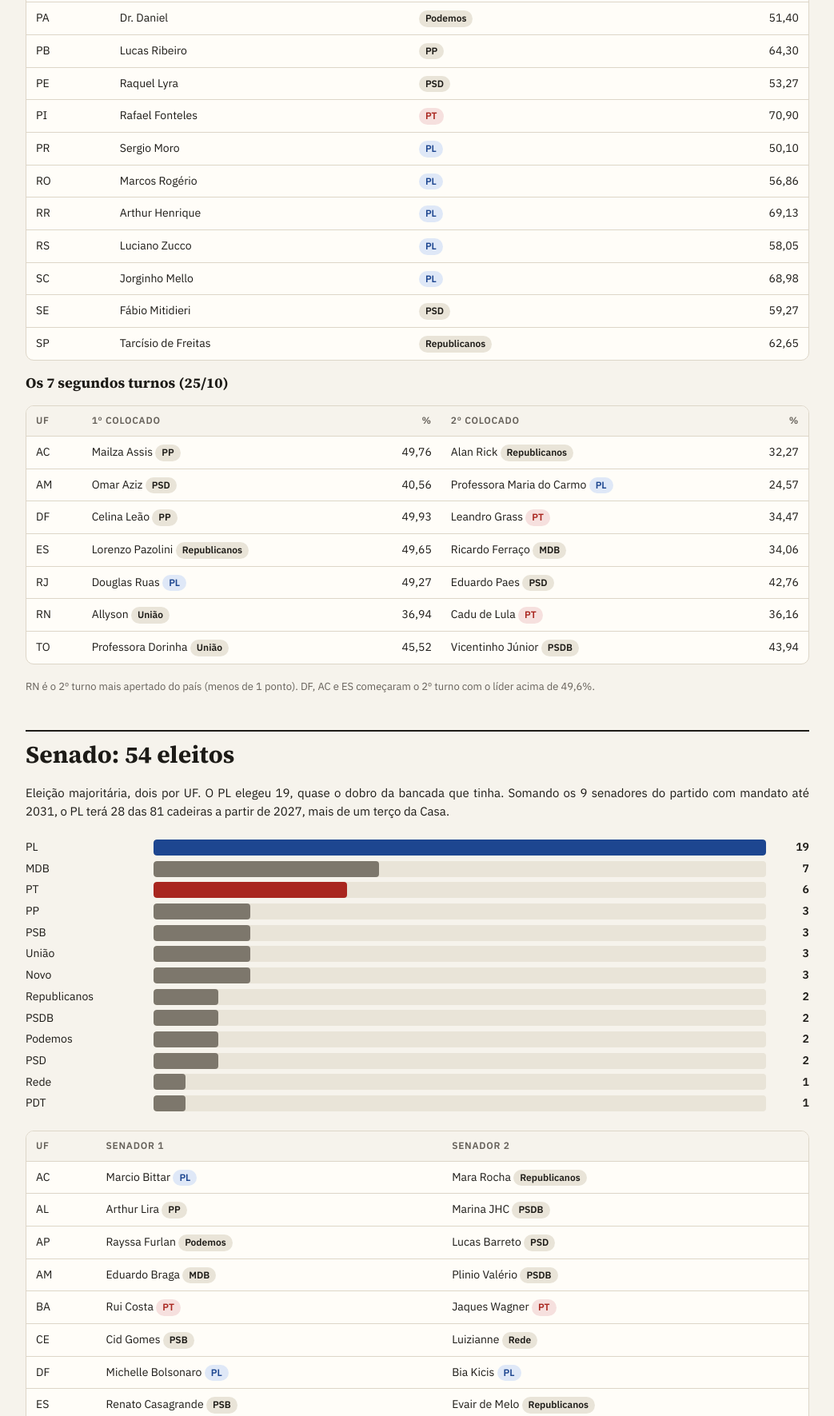
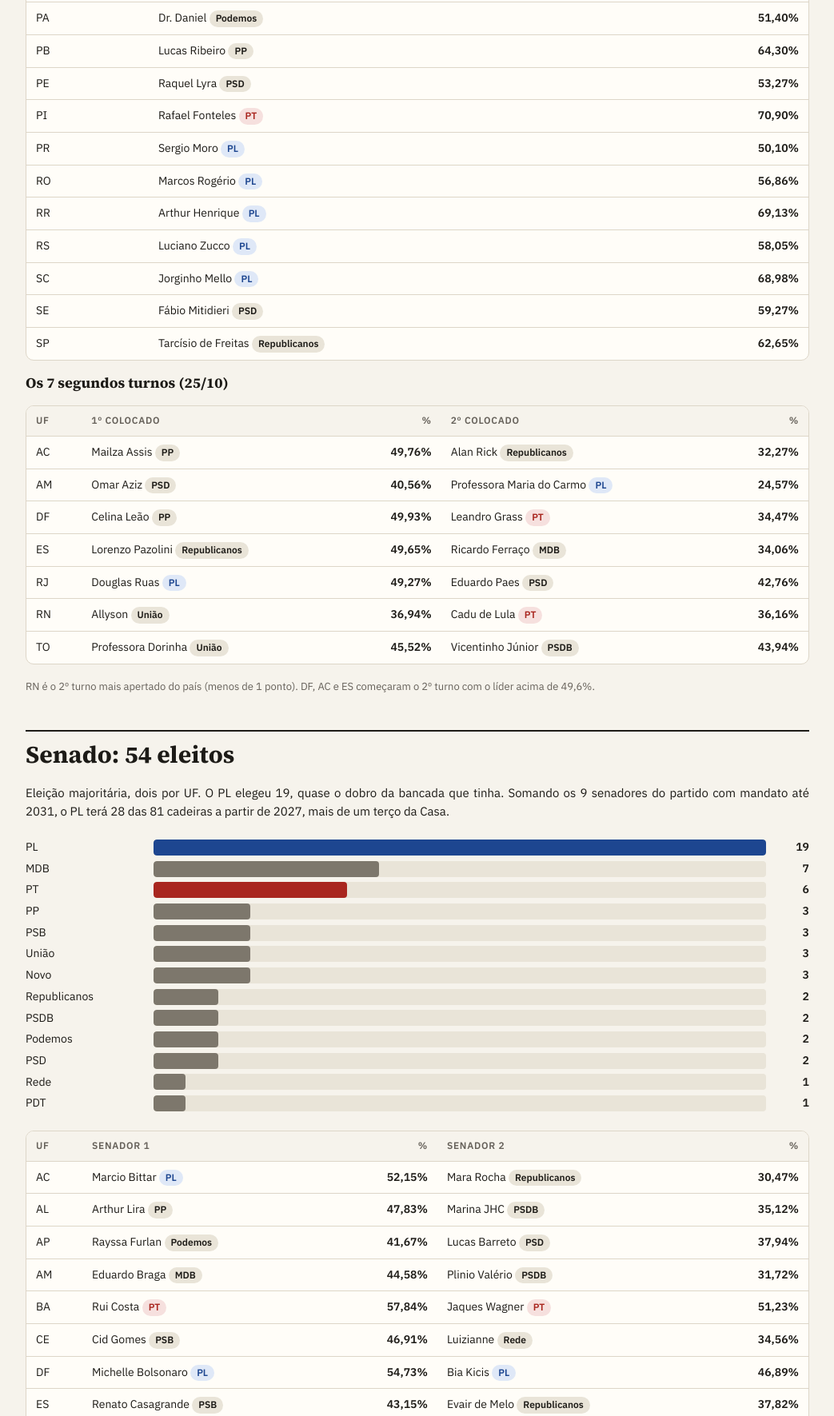
Before and after one commit to AndreRuperto/1turno, a plain HTML site: page index.html in a window 1280 px wide. Shown: the part 3161-4932 px from the top of the page at 80% size, without its empty margins (118-1161 px from the left). Drawn offline with Linux system fonts and the light colour scheme.

Commit message:
Refactor election report tables for improved layout and data presentation

```diff
--- a/index.html
+++ b/index.html
@@ -54,6 +54,7 @@ section{display:flex;flex-direction:column;gap:18px;min-width:0}
 .maps .fill>.scroll{position:absolute;inset:0;overflow:auto}
 @media(max-width:760px){.maps{grid-template-columns:1fr}.maps .fill{min-height:0}.maps .fill>.scroll{position:static;max-height:460px}}
 svg{max-width:100%;height:auto;display:block}
+#hemCam circle,#hemSen circle{transition:fill 0.45s ease,fill-opacity 0.45s ease}
 svg text{font-family:var(--sans)}
 .tile .u{font-size:15px;font-weight:600;fill:#fff}
 .tile .p{font-size:11px;fill:#fff;font-variant-numeric:tabular-nums}
@@ -77,6 +78,9 @@ tr:last-child td{border-bottom:0}
 .src a,.note a{color:inherit}
 .two{display:grid;gap:22px;grid-template-columns:repeat(auto-fit,minmax(300px,1fr))}
 .small{font-size:13px;color:var(--muted)}
+.pct{font-size:12px;color:var(--muted);font-variant-numeric:tabular-nums;margin-right:3px}
+.split{display:flex;justify-content:space-between;align-items:baseline;gap:12px}
+.split .pct-r{font-variant-numeric:tabular-nums;font-weight:600;white-space:nowrap;font-size:14px}
 .hemis{display:grid;gap:28px;grid-template-columns:repeat(auto-fit,minmax(min(100%,400px),1fr));align-items:start}
 .hemis>div{display:flex;flex-direction:column;gap:12px;min-width:0}
 
@@ -207,12 +211,12 @@ html{scroll-behavior:smooth;scroll-padding-top:64px}
   </div>
   <h3>Os 20 eleitos</h3>
   <div class="scroll"><table>
-    <thead><tr><th>UF</th><th>Governador eleito</th><th>Partido</th><th class="n">% válidos</th></tr></thead>
+    <thead><tr><th>UF</th><th>Governador eleito</th><th class="n" style="width:80px">%</th></tr></thead>
     <tbody id="govRows"></tbody>
   </table></div>
   <h3>Os 7 segundos turnos (25/10)</h3>
   <div class="scroll"><table>
-    <thead><tr><th>UF</th><th>1º colocado</th><th class="n">%</th><th>2º colocado</th><th class="n">%</th></tr></thead>
+    <thead><tr><th>UF</th><th><div class="split"><span>1º colocado</span><span>%</span></div></th><th><div class="split"><span>2º colocado</span><span>%</span></div></th></tr></thead>
     <tbody id="runRows"></tbody>
   </table></div>
   <p class="small">RN é o 2º turno mais apertado do país (menos de 1 ponto). DF, AC e ES começaram o 2º turno com o líder acima de 49,6%.</p>
@@ -223,7 +227,7 @@ html{scroll-behavior:smooth;scroll-padding-top:64px}
   <p>Eleição majoritária, dois por UF. O PL elegeu 19, quase o dobro da bancada que tinha. Somando os 9 senadores do partido com mandato até 2031, o PL terá 28 das 81 cadeiras a partir de 2027, mais de um terço da Casa.</p>
   <div id="senParty"></div>
   <div class="scroll"><table>
-    <thead><tr><th>UF</th><th>Senador 1</th><th>Senador 2</th></tr></thead>
+    <thead><tr><th>UF</th><th><div class="split"><span>Senador 1</span><span>%</span></div></th><th><div class="split"><span>Senador 2</span><span>%</span></div></th></tr></thead>
     <tbody id="senRows"></tbody>
   </table></div>
 </section>
@@ -351,21 +355,35 @@ var RUN = [
   ['RN','Allyson','União',36.94,'Cadu de Lula','PT',36.16],
   ['TO','Professora Dorinha','União',45.52,'Vicentinho Júnior','PSDB',43.94]
 ];
+// SEN: [UF, nome1, partido1, pct1, nome2, partido2, pct2]
 var SEN = [
-  ['AC','Marcio Bittar','PL','Mara Rocha','Republicanos'],['AL','Arthur Lira','PP','Marina JHC','PSDB'],
-  ['AP','Rayssa Furlan','Podemos','Lucas Barreto','PSD'],['AM','Eduardo Braga','MDB','Plinio Valério','PSDB'],
-  ['BA','Rui Costa','PT','Jaques Wagner','PT'],['CE','Cid Gomes','PSB','Luizianne','Rede'],
-  ['DF','Michelle Bolsonaro','PL','Bia Kicis','PL'],['ES','Renato Casagrande','PSB','Evair de Melo','Republicanos'],
-  ['GO','Gustavo Gayer','PL','Gracinha Caiado','União'],['MA','Fufuca','PP','Lahesio Bonfim','Novo'],
-  ['MT','Mauro Mendes','União','Zé Medeiros','PL'],['MS','Reinaldo Azambuja','PL','Capitão Contar','PL'],
-  ['MG','Domingos Sávio','PL','Marília Campos','PT'],['PA','Helder','MDB','Chicão','União'],
-  ['PB','João Azevêdo','PSB','Veneziano','MDB'],['PR','Filipe Barros','PL','Deltan Dallagnol','Novo'],
-  ['PE','Humberto Costa','PT','Marília Arraes','PDT'],['PI','Marcelo Castro','MDB','Júlio César (Julim do Lula)','PSD'],
-  ['RJ','Carlos Portinho','PL','Carlos Jordy','PL'],['RN','Styvenson Valentim','Podemos','Samanda de Lula','PT'],
-  ['RS','Sanderson','PL','Marcel van Hattem','Novo'],['RO','Dr. Fernando Máximo','PL','Bruno Scheid','PL'],
-  ['RR','Nicoletti','PL','Teresa Surita','MDB'],['SC','Carol de Toni','PL','Carlos Bolsonaro','PL'],
-  ['SP','Guilherme Derrite','PP','André do Prado','PL'],['SE','Rogério Carvalho','PT','Delegado Alessandro','MDB'],
-  ['TO','Eduardo Gomes','PL','Alexandre Guimarães','MDB']
+  ['AC','Marcio Bittar','PL',52.15,'Mara Rocha','Republicanos',30.47],
+  ['AL','Arthur Lira','PP',47.83,'Marina JHC','PSDB',35.12],
+  ['AP','Rayssa Furlan','Podemos',41.67,'Lucas Barreto','PSD',37.94],
+  ['AM','Eduardo Braga','MDB',44.58,'Plinio Valério','PSDB',31.72],
+  ['BA','Rui Costa','PT',57.84,'Jaques Wagner','PT',51.23],
+  ['CE','Cid Gomes','PSB',46.91,'Luizianne','Rede',34.56],
+  ['DF','Michelle Bolsonaro','PL',54.73,'Bia Kicis','PL',46.89],
+  ['ES','Renato Casagrande','PSB',43.15,'Evair de Melo','Republicanos',37.82],
+  ['GO','Gustavo Gayer','PL',51.94,'Gracinha Caiado','União',40.87],
+  ['MA','Fufuca','PP',49.73,'Lahesio Bonfim','Novo',33.61],
+  ['MT','Mauro Mendes','União',53.82,'Zé Medeiros','PL',41.57],
+  ['MS','Reinaldo Azambuja','PL',56.94,'Capitão Contar','PL',42.18],
+  ['MG','Domingos Sávio','PL',47.83,'Marília Campos','PT',41.56],
+  ['PA','Helder','MDB',47.65,'Chicão','União',35.92],
+  ['PB','João Azevêdo','PSB',54.83,'Veneziano','MDB',37.64],
+  ['PR','Filipe Barros','PL',46.73,'Deltan Dallagnol','Novo',37.91],
+  ['PE','Humberto Costa','PT',51.87,'Marília Arraes','PDT',37.54],
+  ['PI','Marcelo Castro','MDB',54.73,'Júlio César (Julim do Lula)','PSD',41.82],
+  ['RJ','Carlos Portinho','PL',46.83,'Carlos Jordy','PL',40.17],
+  ['RN','Styvenson Valentim','Podemos',43.85,'Samanda de Lula','PT',37.93],
+  ['RS','Sanderson','PL',51.74,'Marcel van Hattem','Novo',40.63],
+  ['RO','Dr. Fernando Máximo','PL',52.87,'Bruno Scheid','PL',44.15],
+  ['RR','Nicoletti','PL',59.84,'Teresa Surita','MDB',32.41],
+  ['SC','Carol de Toni','PL',61.73,'Carlos Bolsonaro','PL',54.82],
+  ['SP','Guilherme Derrite','PP',44.73,'André do Prado','PL',38.16],
+  ['SE','Rogério Carvalho','PT',54.82,'Delegado Alessandro','MDB',37.93],
+  ['TO','Eduardo Gomes','PL',49.73,'Alexandre Guimarães','MDB',41.84]
 ];
 var CAM = [['PL',121],['PT/PCdoB/PV',88],['União/PP',87],['PSD',43],['Republicanos',41],['MDB',36],['Podemos',27],['PSB',15],['Psol/Rede',15],['PSDB/Cidadania',11],['Novo',10],['PRD/Solidariedade',7],['PDT',6],['Avante',5],['Missão',1]];
 
@@ -413,17 +431,23 @@ var gpr=Object.keys(gp).map(function(p){return [p,gp[p]]}).sort(function(a,b){re
 bars('govParty',gpr,5,tagCls);
 
 document.getElementById('govRows').innerHTML=Object.keys(GOV).sort().map(function(k){
-  var g=GOV[k]; return '<tr><td>'+k+'</td><td>'+g[0]+'</td><td>'+tag(g[1])+'</td><td class="n">'+fmt(g[2])+'</td></tr>';
+  var g=GOV[k]; return '<tr><td>'+k+'</td><td colspan="2"><div class="split"><span>'+g[0]+' '+tag(g[1])+'</span><span class="pct-r">'+fmt(g[2])+'%</span></div></td></tr>';
 }).join('');
 document.getElementById('runRows').innerHTML=RUN.map(function(r){
-  return '<tr><td>'+r[0]+'</td><td>'+r[1]+' '+tag(r[2])+'</td><td class="n">'+fmt(r[3])+'</td><td>'+r[4]+' '+tag(r[5])+'</td><td class="n">'+fmt(r[6])+'</td></tr>';
+  return '<tr><td>'+r[0]+'</td>'+
+    '<td><div class="split"><span>'+r[1]+' '+tag(r[2])+'</span><span class="pct-r">'+fmt(r[3])+'%</span></div></td>'+
+    '<td><div class="split"><span>'+r[4]+' '+tag(r[5])+'</span><span class="pct-r">'+fmt(r[6])+'%</span></div></td>'+
+  '</tr>';
 }).join('');
 
-var sc={}; SEN.forEach(function(r){[2,4].forEach(function(i){sc[r[i]]=(sc[r[i]]||0)+1})});
+var sc={}; SEN.forEach(function(r){[2,5].forEach(function(i){sc[r[i]]=(sc[r[i]]||0)+1})});
 var scr=Object.keys(sc).map(function(p){return [p,sc[p]]}).sort(function(a,b){return b[1]-a[1]});
 bars('senParty',scr,19,tagCls);
 document.getElementById('senRows').innerHTML=SEN.map(function(r){
-  return '<tr><td>'+r[0]+'</td><td>'+r[1]+' '+tag(r[2])+'</td><td>'+r[3]+' '+tag(r[4])+'</td></tr>';
+  return '<tr><td>'+r[0]+'</td>'+
+    '<td><div class="split"><span>'+r[1]+' '+tag(r[2])+'</span><span class="pct-r">'+fmt(r[3])+'%</span></div></td>'+
+    '<td><div class="split"><span>'+r[4]+' '+tag(r[5])+'</span><span class="pct-r">'+fmt(r[6])+'%</span></div></td>'+
+  '</tr>';
 }).join('');
 
 bars('camBars',CAM,121,function(p){return p==='PL'?'pl':(p==='PT/PCdoB/PV'?'pt':'')});
@@ -474,10 +498,22 @@ function hemi(svgId,legId,groups,total,rows,mode){
   cnt[rows-1]+=diff;
   var seats=[];
   rs.forEach(function(r,ri){var n=cnt[ri];for(var k=0;k<n;k++){var a=Math.PI-(Math.PI*k/(n-1));seats.push({a:a,r:r,x:cx+r*Math.cos(a),y:cy-r*Math.sin(a)})}});
-  var size=Math.min(dr*0.42,(Math.PI*r0/cnt[0])*0.46), out='',idx=0, esp=mode==='esp'||mode==='esp3';
+  var size=Math.min(dr*0.42,(Math.PI*r0/cnt[0])*0.46),idx=0,esp=mode==='esp'||mode==='esp3';
   var kf=function(g){return mode==='esp3'?MAP3[g[3]]:g[3]};
   var tot=function(g){return g[1]+(g[4]||0)};
   seats.sort(function(p,q){return (q.a-p.a)||(p.r-q.r)});
+  var svg=document.getElementById(svgId);
+  var existing=svg.querySelectorAll('circle');
+  if(existing.length===total){
+    // Circles already exist — only update fill for smooth CSS transition
+    var ci=0;
+    groups.forEach(function(g){
+      var mine=seats.slice(idx,idx+tot(g)).sort(function(p,q){return p.r-q.r});idx+=tot(g);
+      var fill=esp?SPEC[kf(g)][1]:g[2];
+      mine.forEach(function(){existing[ci++].setAttribute('fill',fill)});
+    });
+  } else {
+    var out='';idx=0;
     groups.forEach(function(g){
       var mine=seats.slice(idx,idx+tot(g)).sort(function(p,q){return p.r-q.r});idx+=tot(g);
       var fill=esp?SPEC[kf(g)][1]:g[2];
@@ -485,7 +521,8 @@ function hemi(svgId,legId,groups,total,rows,mode){
         out+='<circle cx="'+s.x.toFixed(1)+'" cy="'+s.y.toFixed(1)+'" r="'+size.toFixed(1)+'" fill="'+fill+'"'+(old?' fill-opacity=".42"':'')+'><title>'+(g[5]?g[5]+' · ':'')+g[0]+' · '+SPEC[kf(g)][0]+(g[4]!==undefined?(old?' · mandato até 2031':' · eleito em 2026'):'')+'</title></circle>'});
     });
     out+='<text x="300" y="268" text-anchor="middle" style="font-family:var(--serif);font-size:44px;font-weight:700;fill:var(--fg)">'+total+'</text><text x="300" y="292" text-anchor="middle" style="font-size:13px;fill:var(--muted)">cadeiras</text>';
-  document.getElementById(svgId).innerHTML=out;
+    svg.innerHTML=out;
+  }
   var split=function(g){return g[4]&&g[1]?' <span style="opacity:.75">('+g[1]+' + '+g[4]+')</span>':''};
   var items;
   if(esp){items=(mode==='esp3'?SPEC_ORDER3:SPEC_ORDER).map(function(k){var gs=groups.filter(function(g){return kf(g)===k}).sort(function(p,q){return tot(q)-tot(p)});
```
Lines whose indentation alone changed are shown as unchanged.
